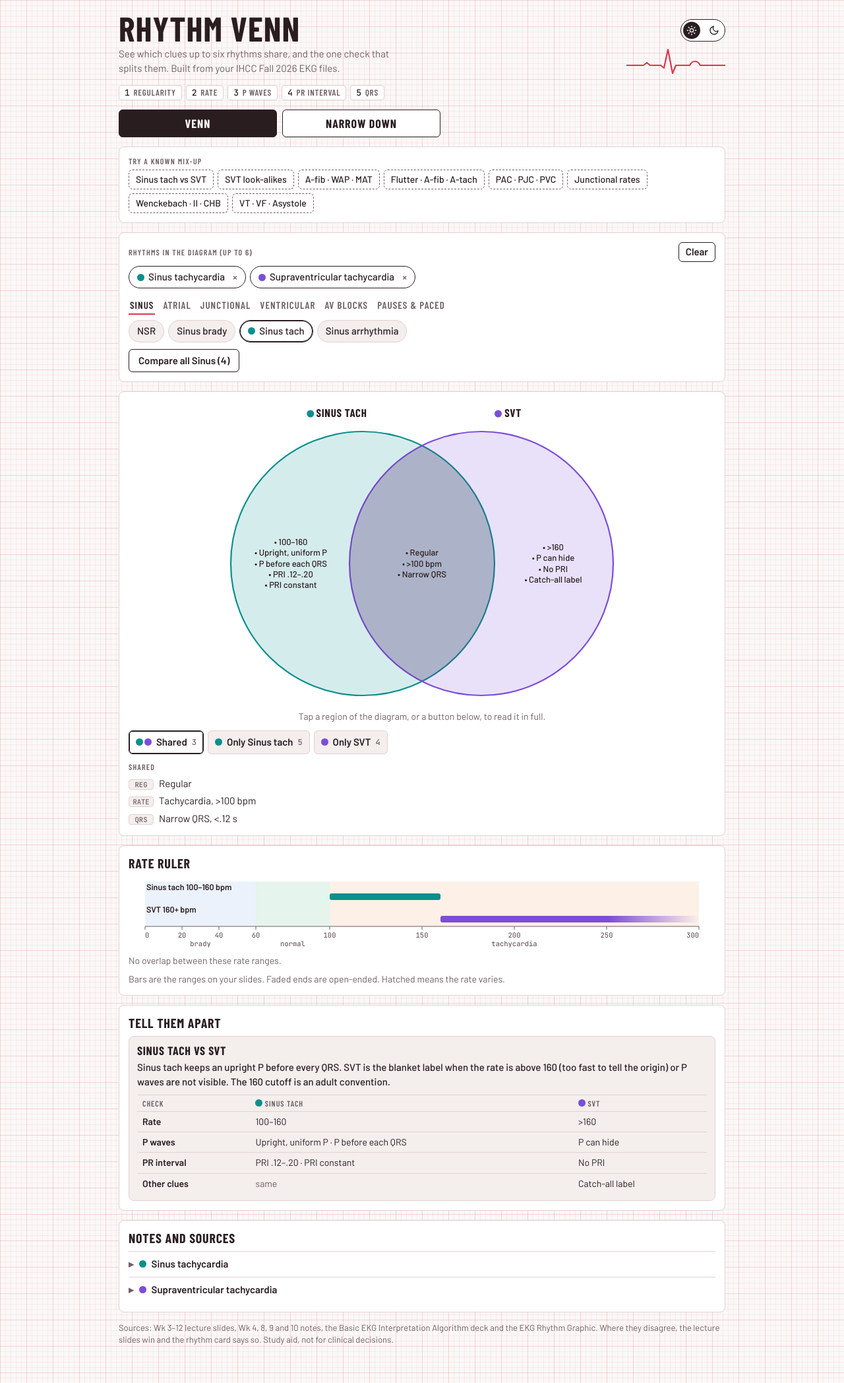
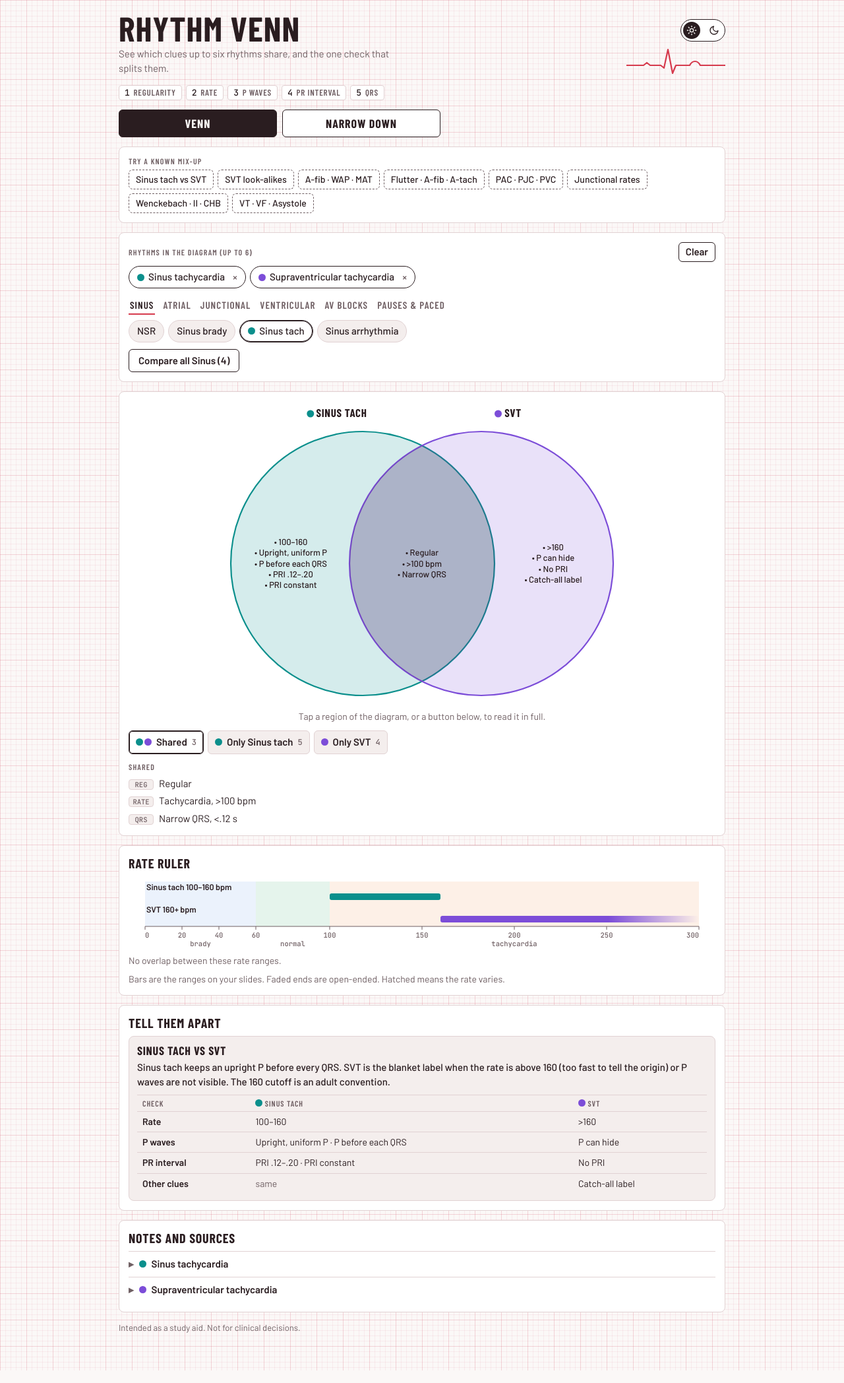
Before and after one commit to kjacket0/EKG, a plain HTML site: page index.html in a window 1280 px wide. Shown: the whole page at 66% size. Drawn offline with nearby package versions, Linux system fonts and the light colour scheme.

Commit message:
Revise footer text for clarity
Updated footer content to clarify purpose.

```diff
--- a/index.html
+++ b/index.html
@@ -643,12 +643,12 @@ function render(){
   const act=document.activeElement,key=act&&act.dataset&&act.dataset.act?act.dataset.act+'|'+(act.dataset.arg||''):null;
   const y=window.scrollY;
   app.innerHTML=
-  '<header><div><h1>Rhythm Venn</h1><p class="sub">See which clues up to six rhythms share, and the one check that splits them. Built from your IHCC Fall 2026 EKG files.</p></div>'+
+  '<header><div><h1>Rhythm Venn</h1><p class="sub">See which clues up to six rhythms share, and the one check that splits them.</p></div>'+
   '<div class="hr">'+themeHTML()+'<svg class="trace" viewBox="0 0 150 44" aria-hidden="true"><path d="M0 28H26L31 24L36 28H52L57 32L63 4L70 40L75 28H96C100 20 108 20 112 28H150"/></svg></div></header>'+
   '<div class="steps" aria-label="Five-step method"><span><b>1</b>Regularity</span><span><b>2</b>Rate</span><span><b>3</b>P waves</span><span><b>4</b>PR interval</span><span><b>5</b>QRS</span></div>'+
   '<div class="tabs" role="tablist"><button class="tab" role="tab" data-act="tab" data-arg="compare" aria-selected="'+(state.tab==='compare')+'">Venn</button><button class="tab" role="tab" data-act="tab" data-arg="narrow" aria-selected="'+(state.tab==='narrow')+'">Narrow down</button></div>'+
   (state.tab==='compare'?compareHTML():narrowHTML())+
-  '<footer>Sources: Wk 3–12 lecture slides, Wk 4, 8, 9 and 10 notes, the Basic EKG Interpretation Algorithm deck and the EKG Rhythm Graphic. Where they disagree, the lecture slides win and the rhythm card says so. Study aid, not for clinical decisions.</footer>';
+  '<footer>Intended as a study aid. Not for clinical decisions.</footer>';
   if(state.tab==='compare')drawCompare();
   window.scrollTo(0,y);
   if(key){const el=app.querySelector('[data-act="'+key.split('|')[0]+'"][data-arg="'+(key.split('|')[1]||'')+'"]');if(el)el.focus({preventScroll:true});}
```
